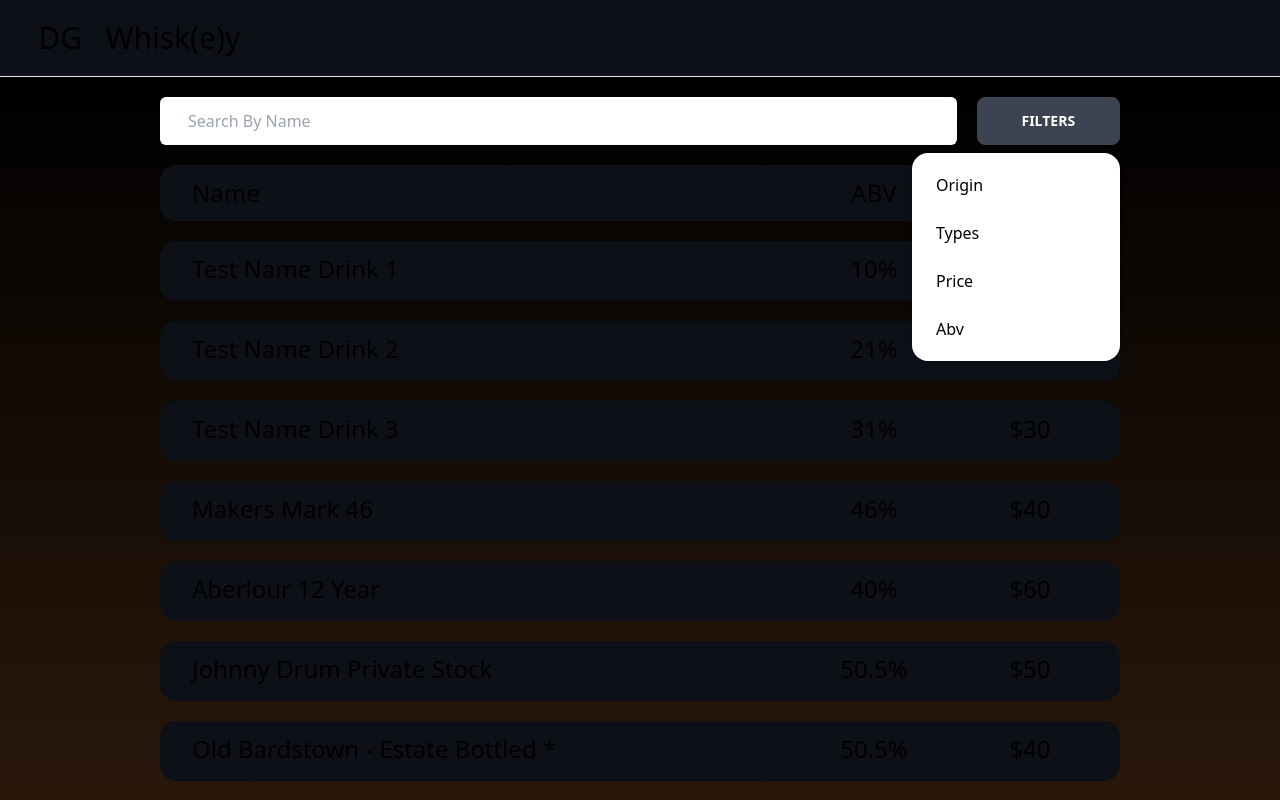
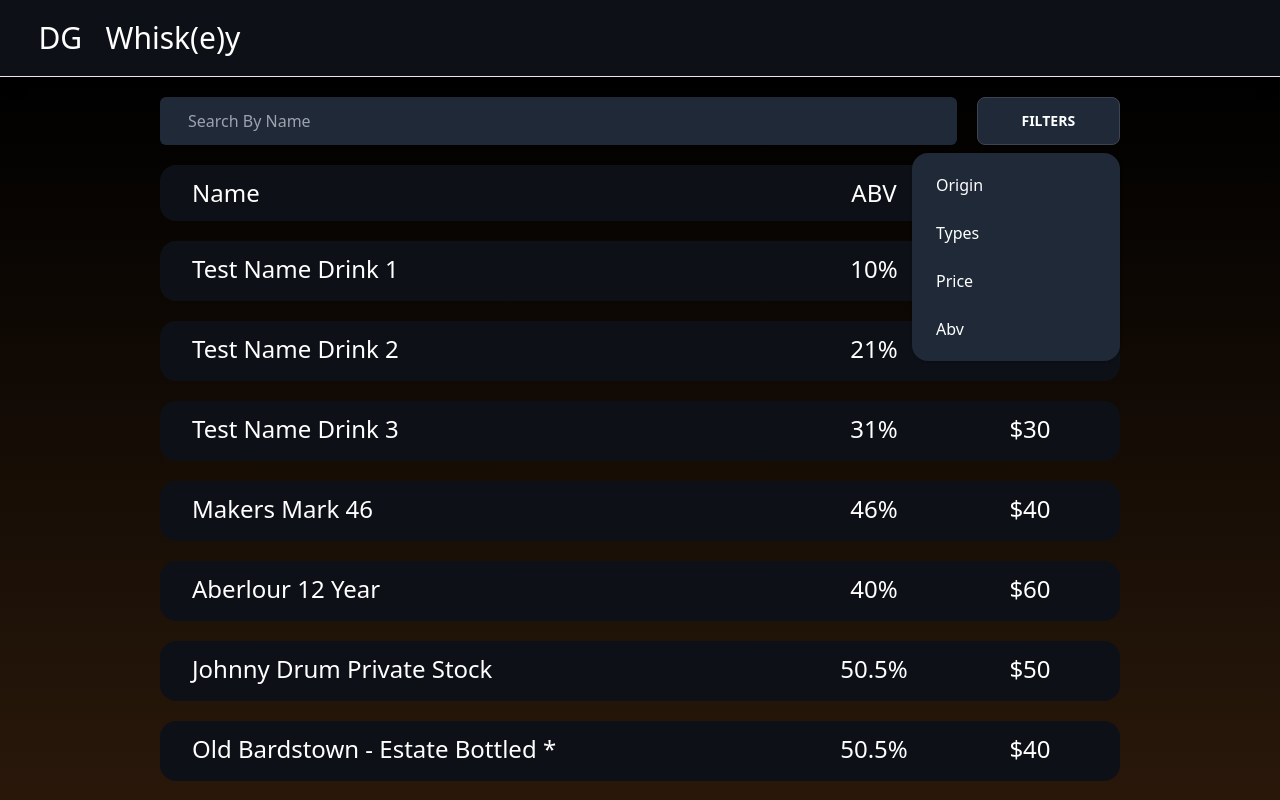
Before and after one commit to danielgoldelman/dgwhiskey, a Next.js app: page / in a window 1280 px wide. Both pictures are taken after a click on the label "FILTERS". Shown: the top 800 px of the page. Built offline with nearby package versions, Linux system fonts and the light colour scheme.

Commit message:
white text, filter adjustments

```diff
--- a/components/mainPage/filters/searchBarFilters.tsx
+++ b/components/mainPage/filters/searchBarFilters.tsx
@@ -50,17 +50,17 @@
             placeholder="Search By Name"
             onChange={handleSearchChange}
             value={searchInput}
-            className="hover:ring-4 hover:ring-slate-500 focus:ring-4 focus:ring-blue-500 rounded-md p-3 pl-7 w-full"
+            className="hover:ring-4 hover:ring-slate-500 focus:ring-4 focus:ring-blue-500 rounded-md p-3 pl-7 w-full bg-gray-800"
           />
         </form>
       </div>
       <div className="dropdown dropdown-end">
-        <label tabIndex={0} className="btn w-full">
+        <label tabIndex={0} className="btn w-full bg-gray-800">
           Filters
         </label>
         <ul
           tabIndex={0}
-          className="dropdown-content menu p-2 shadow bg-base-100 rounded-box w-52 mt-2"
+          className="dropdown-content menu p-2 shadow bg-gray-800 rounded-box w-52 mt-2"
         >
           <li>
             <button onClick={() => setShowOrigins(!showOrigins)}>Origin</button>
--- a/pages/index.tsx
+++ b/pages/index.tsx
@@ -11,6 +11,7 @@
         <meta name="viewport" content="width=device-width, initial-scale=1" />
         <link rel="icon" href="/favicon.ico" />
       </Head>
+      <div className='text-white'>
         <header className="sticky z-50 top-0 inset-x-0 flex flex-wrap w-full border-b border-gray-200 shadow-lg py-5 bg-[#0d1117]">
           <div className="relative left-[3%] text-3xl">{"DG \xa0 Whisk(e)y"}</div>
         </header>
@@ -18,6 +19,7 @@
           <AllDrinks />
           <div className="pt-5"></div>
         </main>
+      </div>
     </>
   )
 }
```
Lines whose indentation alone changed are shown as unchanged.
